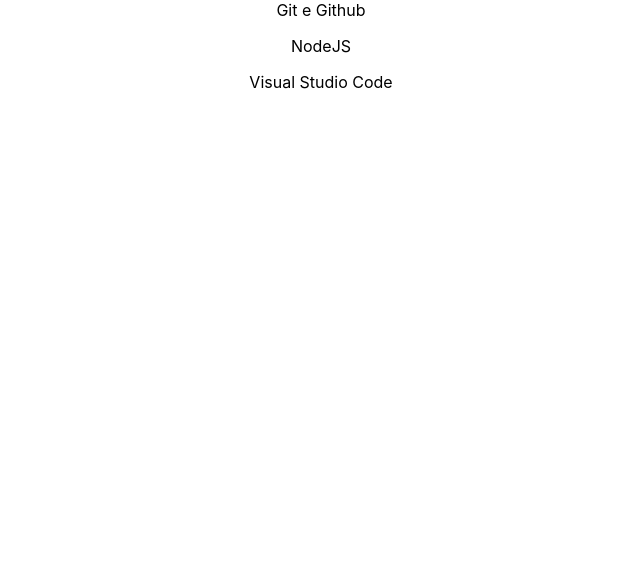
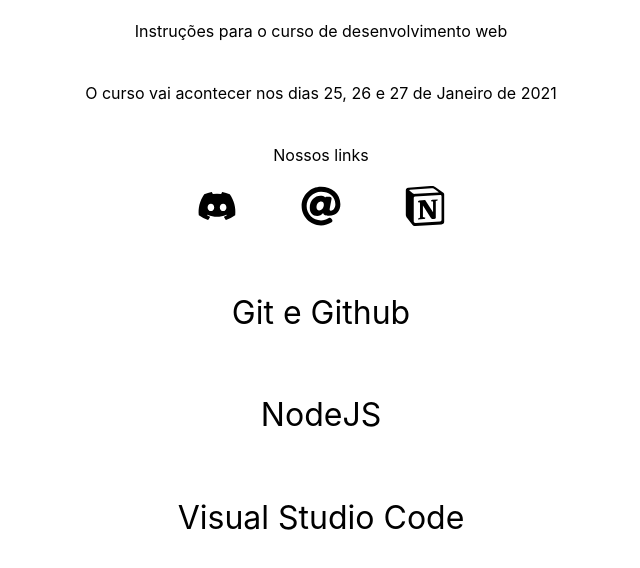
Before and after one commit to JSVale/jsvale, a Next.js app: page / in a window 1280 px wide. Shown: the top 568 px of the page, without its empty margins (319-959 px from the left). Built offline with nearby package versions, Linux system fonts and the light colour scheme.

Commit message:
Adicionado novos textos e links

```diff
--- a/_posts/git.md
+++ b/_posts/git.md
@@ -3,4 +3,15 @@
 description: "Instalação git windows/linux, criar conta github"
 ---
 
-Normal text
+### O que é o Git?
+
+O Git é um sistema open-source de controle de versão utilizado pela grande maioria dos desenvolvedores atualmente. Com ele podemos criar todo histórico de alterações no código do nosso projeto e facilmente voltar para qualquer ponto para saber como o código estava naquela data.
+
+Além disso, o Git nos ajuda muito a controlar o fluxo de novas funcionalidades entre vários desenvolvedores no mesmo projeto com ferramentas para análise e resolução de conflitos quando o mesmo arquivo é editado por mais de uma pessoa em funcionalidades diferentes.
+
+
+### O que é o Github?
+
+O Github é um serviço online de hospedagem de repositórios Git (como são chamados os projetos que utilizam Git). Com ele podemos manter todos nossos commits e ramos sincronizados entre os membros do time.
+
+Além de servir como hospedagem, o Github possui muitas integrações com serviços que auxiliam no deploy da aplicação através de integração contínua.
--- a/_posts/node.md
+++ b/_posts/node.md
@@ -1,6 +1,12 @@
 ---
 title: "NodeJS"
 ---
+Olá amigos, preparados para o curso? Com esse artigo irei ajudar você a configurar o seu computador para iniciar nesse mundo de desenvolvimento web.
 
-**instalar**
-Instalação começa pelo começo
+![nodejs](./images/nodejs.jpeg)
+
+> Node.js é um interpretador de JavaScript assíncrono com código aberto orientado a eventos.
+
+Precisamos instalar o Node.js. O ideal é instalar a versão estável, versão LTS (Long Term Support), o que isso significa? Ao instalarmos a versão LTS, teremos uma versão mais estável e de suporte garantido pela empresa que mantém o Node. Portanto, iremos utilizar a versão 14.15.4.
+
+[NodeJs](https://nodejs.org/en/)
--- a/_posts/vscode.md
+++ b/_posts/vscode.md
@@ -1,3 +1,12 @@
 ---
 title: "Visual Studio Code"
 ---
+Você deve estar se perguntando, “Ok, já instalei node, e como faço para criar meu sistema?”. Bem para isso precisamos escrever o código por trás de toda a mágica. E para escrever nossos lindos código utilizaremos, editores de texto, mas se preferir pode usar IDE também, o que você achar mais produtivo para você.
+Na minha opinião editores de texto, trazem mais produtividade, no fato de eles se concentraram e apenas código, pois em IDEs, existem muito mais coisas do que apenas o corpo de texto para o código.
+
+![vscode]("./public/images/vscode.png")
+
+O Visual Studio Code (carinhosamente chamado de vscode), é desenvolvido e mantido pela Microsoft. O vscode, assim como os outros editores de texto, possui uma interface muito agradável, e muitos plugins, além de leve e rápido. O vscode hoje em dia é o editor de texto mais utilizado no mundo.
+
+
+[Visual Studio Code](https://code.visualstudio.com/)
--- a/pages/index.js
+++ b/pages/index.js
@@ -1,6 +1,8 @@
 import { getAllPosts } from '@api';
 import Head from 'next/head'
 import Link from 'next/link'
+import { FaAt, FaDiscord } from 'react-icons/fa';
+import { SiNotion } from 'react-icons/si'
 import styles from '../styles/Home.module.css'
 
 export default function Home(props) {
@@ -11,12 +13,19 @@
 				<link rel="icon" href="https://avatars3.githubusercontent.com/u/57258568?v=4" />
 				<link rel="stylesheet" href="https://cdnjs.cloudflare.com/ajax/libs/font-awesome/5.15.1/css/all.min.css" />
 			</Head>
+			<p>Instruções para o curso de desenvolvimento web</p>
+			<p>O curso vai acontecer nos dias 25, 26 e 27 de Janeiro de 2021</p>
+			<p>Nossos links</p>
+			<div className={styles.links}>
+				<Link href="https://discord.gg/vGH7wJN9"><a><FaDiscord size={40}/></a></Link>
+				<Link href="mailto:jsinvale@gmail.com"><a><FaAt size={40} /></a></Link>
+				<Link href="https://www.notion.so/JS-Vale-df525e12f8ae492698c2bef0dd4d8276"><a><SiNotion size={40} /></a></Link>
+			</div>
 			{props.posts.map((post, idx) => (
 				<article key={idx}>
 					<Link href={'/posts/' + post.slug}>
-						<a>{post.title}</a>
+						<a className={styles.linkPost}>{post.title}</a>
 					</Link>
-					<p>{post.description}</p>
 				</article>
 			))}
 
--- a/styles/Home.module.css
+++ b/styles/Home.module.css
@@ -6,5 +6,11 @@
   align-items: center;
 }
 .container article{
-
+	margin-top: 5%;
 }
+.linkPost{
+	font-size: 2em;
+}
+.links a{
+	padding: 0 2em;
+}
--- a/styles/globals.css
+++ b/styles/globals.css
@@ -20,3 +20,6 @@
 main{
 	padding: 0 10%;
 }
+p{
+	line-height: 30px;
+}
```
Also changed, not shown: _posts/images/nodejs.jpeg (added), _posts/images/vscode.png (added).
